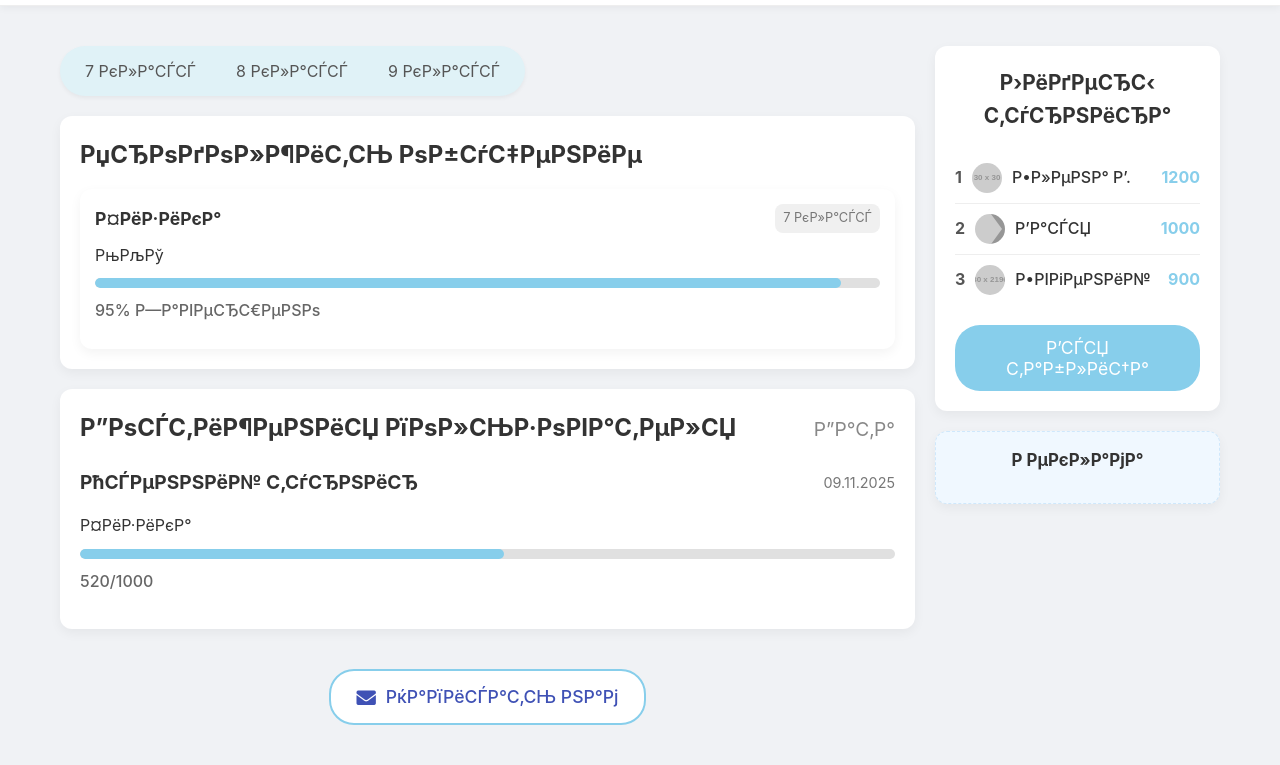
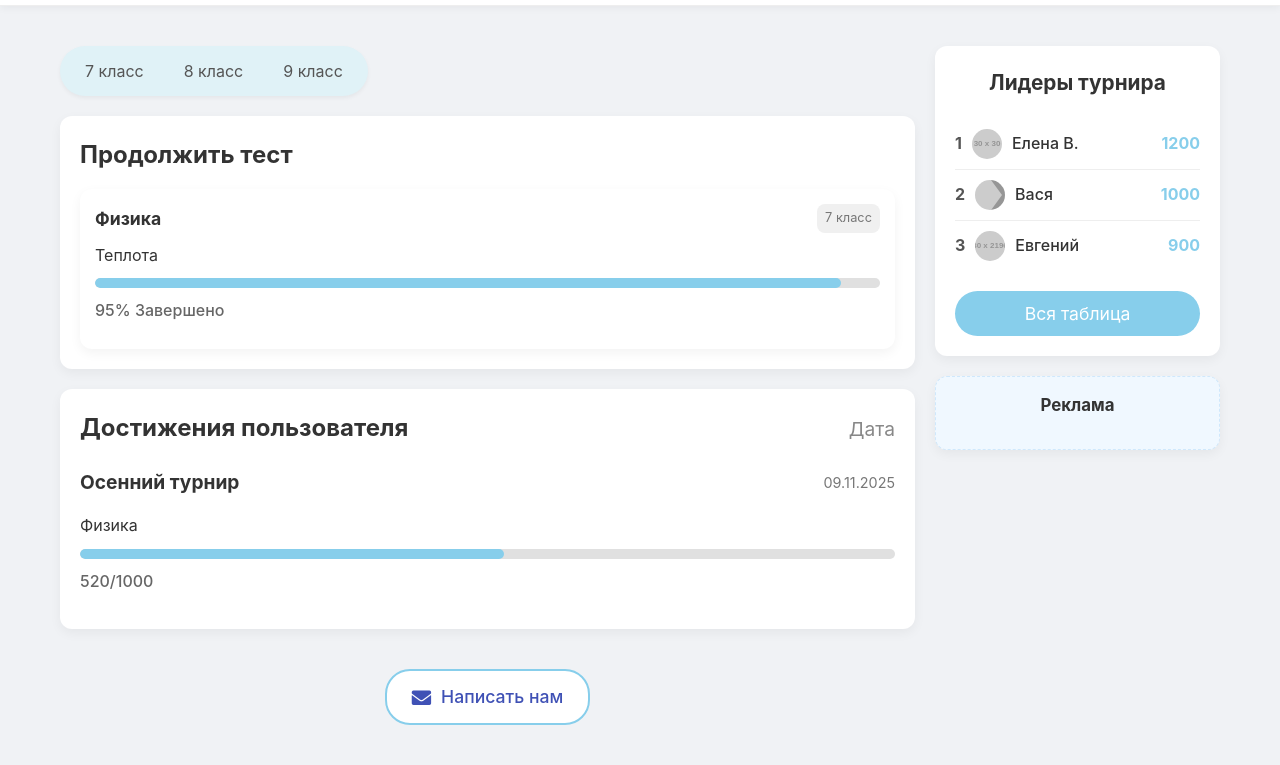
Before and after one commit to Mix596/Scool, a website: page index.html in a window 1280 px wide. Shown: the part 65-830 px from the top of the page. Drawn offline with Linux system fonts and the light colour scheme; no server answers; placeholder pictures from the web are drawn by us.

Commit message:
Update index.html

```diff
--- a/index.html
+++ b/index.html
@@ -3,7 +3,7 @@
 <head>
     <meta charset="UTF-8">
     <meta name="viewport" content="width=device-width, initial-scale=1.0">
-    <title>SCool - Р›РёС‡РЅС‹Р№ РєР°Р±РёРЅРµС‚</title>
+    <title>SCool - Личный кабинет</title>
     <link rel="stylesheet" href="https://cdnjs.cloudflare.com/ajax/libs/font-awesome/5.15.4/css/all.min.css">
     <link rel="stylesheet" href="style.css">
 </head>
@@ -14,17 +14,17 @@
         </div>
         <div class="search-bar">
             <i class="fas fa-search"></i>
-            <input type="text" placeholder="Р§С‚Рѕ С‚С‹ С…РѕС‡РµС€СЊ РІС‹СѓС‡РёС‚СЊ СЃРµРіРѕРґРЅСЏ?" id="search-input">
+            <input type="text" placeholder="Что ты хочешь выучить сегодня?" id="search-input">
             <div class="search-results" id="search-results">
-                <!-- Р РµР·СѓР»СЊС‚Р°С‚С‹ РїРѕРёСЃРєР° Р±СѓРґСѓС‚ РґРѕР±Р°РІР»СЏС‚СЊСЃСЏ СЃСЋРґР° -->
+                <!-- Результаты поиска будут добавляться сюда -->
             </div>
         </div>
         <div class="header-icons">
-            <!-- РљРѕРЅС‚РµР№РЅРµСЂ РґР»СЏ РїРµСЂРµРєР»СЋС‡Р°С‚РµР»СЏ С‚РµРјС‹ СЃ РЅР°РґРїРёСЃСЏРјРё -->
+            <!-- Контейнер для переключателя темы с надписями -->
             <div class="theme-container">
-                <span class="theme-label light">РЎРІРµС‚Р»Р°СЏ</span>
+                <span class="theme-label light">Светлая</span>
 
-                <!-- РџРµСЂРµРєР»СЋС‡Р°С‚РµР»СЊ С‚РµРјС‹ -->
+                <!-- Переключатель темы -->
                 <label class="theme-switch">
                     <input type="checkbox" id="theme-toggle">
                     <span class="theme-slider"></span>
@@ -32,117 +32,114 @@
                     <i class="fas fa-sun theme-icon sun"></i>
                 </label>
 
-                <span class="theme-label dark">РўС‘РјРЅР°СЏ</span>
+                <span class="theme-label dark">Тёмная</span>
             </div>
 
-            <i class="fas fa-bell" id="notification-icon"></i>
-            <i class="fas fa-user-circle" id="profile-icon"></i>
+            <i class="fas fa-bell" id="notification-btn"></i>
+            <i class="fas fa-user-circle" id="profile-btn"></i>
         </div>
     </header>
 
     <main class="main-content">
         <div class="left-section">
             <div class="class-selection">
-                <button class="class-btn" data-class="7">7 РєР»Р°СЃСЃ</button>
-                <button class="class-btn" data-class="8">8 РєР»Р°СЃСЃ</button>
-                <button class="class-btn" data-class="9">9 РєР»Р°СЃСЃ</button>
+                <button class="class-btn" data-class="7">7 класс</button>
+                <button class="class-btn" data-class="8">8 класс</button>
+                <button class="class-btn" data-class="9">9 класс</button>
             </div>
 
-            <!-- РњР°РєРµС‚ Desktop - 9 - РґР»СЏ 7 РєР»Р°СЃСЃР° -->
+            <!-- Макет Desktop - 9 - для 7 класса -->
             <div id="desktop9-layout" class="desktop9-section">
                 <div class="desktop-header">
                     <button class="desktop-home-link" id="home-from-desktop9">
-                        <i class="fas fa-home"></i> РќР° РіР»Р°РІРЅСѓСЋ
+                        <i class="fas fa-home"></i> На главную
                     </button>
                 </div>
 
-                <!-- РљР°СЂС‚РѕС‡РєР° С„РёР·РёРєРё Р‘Р•Р— РїСЂРѕРіСЂРµСЃСЃР° -->
-                <div class="subject-card" data-search="Р¤РёР·РёРєР° РЅР°СѓРєР°">
-                    <h3>Р¤РёР·РёРєР°</h3>
-                    <!-- РџСЂРѕРіСЂРµСЃСЃ-Р±Р°СЂ Рё РїСЂРѕС†РµРЅС‚С‹ РЈР‘Р РђРќР« -->
+                <!-- Карточка физики БЕЗ прогресса -->
+                <div class="subject-card" data-search="Физика наука">
+                    <h3>Физика</h3>
                 </div>
 
                 <div class="desktop-contact-us">
-                    <a href="mailto:support@scool.ru" class="desktop-contact-btn" title="РќР°Р¶РјРё РЅР° РјРµРЅСЏ" target="_blank">
-                        <i class="fas fa-envelope"></i> РќР°РїРёСЃР°С‚СЊ РЅР°Рј
+                    <a href="mailto:support@scool.ru" class="desktop-contact-btn" title="Нажми на меня" target="_blank">
+                        <i class="fas fa-envelope"></i> Написать нам
                     </a>
                 </div>
             </div>
 
-            <!-- РњР°РєРµС‚ Desktop - 10 - РґР»СЏ 8 РєР»Р°СЃСЃР° -->
+            <!-- Макет Desktop - 10 - для 8 класса -->
             <div id="desktop10-layout" class="desktop10-section">
                 <div class="desktop-header">
                     <button class="desktop-home-link" id="home-from-desktop10">
-                        <i class="fas fa-home"></i> РќР° РіР»Р°РІРЅСѓСЋ
+                        <i class="fas fa-home"></i> На главную
                     </button>
                 </div>
 
-                <!-- РљР°СЂС‚РѕС‡РєР° С„РёР·РёРєРё Р‘Р•Р— РїСЂРѕРіСЂРµСЃСЃР° -->
-                <div class="subject-card" data-search="Р¤РёР·РёРєР° РЅР°СѓРєР°">
-                    <h3>Р¤РёР·РёРєР°</h3>
-                    <!-- РџСЂРѕРіСЂРµСЃСЃ-Р±Р°СЂ Рё РїСЂРѕС†РµРЅС‚С‹ РЈР‘Р РђРќР« -->
+                <!-- Карточка физики БЕЗ прогресса -->
+                <div class="subject-card" data-search="Физика наука">
+                    <h3>Физика</h3>
                 </div>
 
                 <div class="desktop-contact-us">
-                    <a href="mailto:support@scool.ru" class="desktop-contact-btn" title="РќР°Р¶РјРё РЅР° РјРµРЅСЏ" target="_blank">
-                        <i class="fas fa-envelope"></i> РќР°РїРёСЃР°С‚СЊ РЅР°Рј
+                    <a href="mailto:support@scool.ru" class="desktop-contact-btn" title="Нажми на меня" target="_blank">
+                        <i class="fas fa-envelope"></i> Написать нам
                     </a>
                 </div>
             </div>
 
-            <!-- РњР°РєРµС‚ Desktop - 11 - РґР»СЏ 9 РєР»Р°СЃСЃР° -->
+            <!-- Макет Desktop - 11 - для 9 класса -->
             <div id="desktop11-layout" class="desktop11-section">
                 <div class="desktop-header">
                     <button class="desktop-home-link" id="home-from-desktop11">
-                        <i class="fas fa-home"></i> РќР° РіР»Р°РІРЅСѓСЋ
+                        <i class="fas fa-home"></i> На главную
                     </button>
                 </div>
 
-                <!-- РљР°СЂС‚РѕС‡РєР° С„РёР·РёРєРё Р‘Р•Р— РїСЂРѕРіСЂРµСЃСЃР° -->
-                <div class="subject-card" data-search="Р¤РёР·РёРєР° РЅР°СѓРєР° 9 РєР»Р°СЃСЃ">
-                    <h3>Р¤РёР·РёРєР°</h3>
-                    <!-- РџСЂРѕРіСЂРµСЃСЃ-Р±Р°СЂ Рё РїСЂРѕС†РµРЅС‚С‹ РЈР‘Р РђРќР« -->
+                <!-- Карточка физики БЕЗ прогресса -->
+                <div class="subject-card" data-search="Физика наука 9 класс">
+                    <h3>Физика</h3>
                 </div>
 
                 <div class="desktop-contact-us">
-                    <a href="mailto:support@scool.ru" class="desktop-contact-btn" title="РќР°Р¶РјРё РЅР° РјРµРЅСЏ" target="_blank">
-                        <i class="fas fa-envelope"></i> РќР°РїРёСЃР°С‚СЊ РЅР°Рј
+                    <a href="mailto:support@scool.ru" class="desktop-contact-btn" title="Нажми на меня" target="_blank">
+                        <i class="fas fa-envelope"></i> Написать нам
                     </a>
                 </div>
             </div>
 
-            <!-- РЎС‚Р°РЅРґР°СЂС‚РЅС‹Р№ РјР°РєРµС‚ (РїРѕ СѓРјРѕР»С‡Р°РЅРёСЋ) -->
+            <!-- Стандартный макет (по умолчанию) -->
             <div id="standard-layout" class="standard-section">
-                <!-- РџСЂРѕРґРѕР»Р¶РёС‚СЊ РѕР±СѓС‡РµРЅРёРµ - РўРћР›Р¬РљРћ РІ СЃС‚Р°РЅРґР°СЂС‚РЅРѕРј РјР°РєРµС‚Рµ -->
-                <section class="section-block" data-search="РџСЂРѕРґРѕР»Р¶РёС‚СЊ РѕР±СѓС‡РµРЅРёРµ С„РёР·РёРєР°">
-                    <h2>РџСЂРѕРґРѕР»Р¶РёС‚СЊ РѕР±СѓС‡РµРЅРёРµ</h2>
+                <!-- Продолжить обучение - ТОЛЬКО в стандартном макете -->
+                <section class="section-block" data-search="Продолжить обучение физика">
+                    <h2>Продолжить тест</h2>
                     <div class="learning-cards">
-                        <div class="card learning-card" data-search="Р¤РёР·РёРєР° 7 РєР»Р°СЃСЃ РњРљРў РјРѕР»РµРєСѓР»СЏСЂРЅРѕ РєРёРЅРµС‚РёС‡РµСЃРєР°СЏ С‚РµРѕСЂРёСЏ">
+                        <div class="card learning-card" data-search="Физика 7 класс МКТ молекулярно кинетическая теория">
                             <div class="card-header">
-                                <h3>Р¤РёР·РёРєР°</h3>
-                                <span>7 РєР»Р°СЃСЃ</span>
+                                <h3>Физика</h3>
+                                <span>7 класс</span>
                             </div>
-                            <p>РњРљРў</p>
+                            <p>Теплота</p>
                             <div class="progress-container">
                                 <div class="progress-fill" style="width: 95%;"></div>
                             </div>
-                            <p class="progress-text">95% Р—Р°РІРµСЂС€РµРЅРѕ</p>
+                            <p class="progress-text">95% Завершено</p>
                         </div>
                     </div>
                 </section>
 
-                <!-- Р”РѕСЃС‚РёР¶РµРЅРёСЏ РїРѕР»СЊР·РѕРІР°С‚РµР»СЏ - РўРћР›Р¬РљРћ РІ СЃС‚Р°РЅРґР°СЂС‚РЅРѕРј РјР°РєРµС‚Рµ -->
-                <section class="section-block" data-search="Р”РѕСЃС‚РёР¶РµРЅРёСЏ СѓСЃРїРµС…Рё С‚СѓСЂРЅРёСЂ СЂРµР·СѓР»СЊС‚Р°С‚С‹">
-                    <h2 class="section-title-with-date">Р”РѕСЃС‚РёР¶РµРЅРёСЏ РїРѕР»СЊР·РѕРІР°С‚РµР»СЏ <span class="date">Р”Р°С‚Р°</span></h2>
+                <!-- Достижения пользователя - ТОЛЬКО в стандартном макете -->
+                <section class="section-block" data-search="Достижения успехи турнир результаты">
+                    <h2 class="section-title-with-date">Достижения пользователя <span class="date">Дата</span></h2>
                     <div class="achievements-list">
-                        <div class="achievement-item" data-search="РћСЃРµРЅРЅРёР№ С‚СѓСЂРЅРёСЂ С„РёР·РёРєР°">
+                        <div class="achievement-item" data-search="Осенний турнир физика">
                             <div class="achievement-info">
-                                <h3>РћСЃРµРЅРЅРёР№ С‚СѓСЂРЅРёСЂ</h3>
+                                <h3>Осенний турнир</h3>
                                 <span class="date-value">09.11.2025</span>
                             </div>
                         </div>
                         <div class="achievement-item">
-                            <p>Р¤РёР·РёРєР°</p>
+                            <p>Физика</p>
                             <div class="progress-container">
                                 <div class="progress-fill" style="width: 52%;"></div>
                             </div>
@@ -151,43 +148,43 @@
                     </div>
                 </section>
 
-                <!-- РљРЅРѕРїРєР° "РќР°РїРёСЃР°С‚СЊ РЅР°Рј" РІ СЃС‚Р°РЅРґР°СЂС‚РЅРѕРј РјР°РєРµС‚Рµ -->
-                <div class="standard-contact-us" data-search="РќР°РїРёСЃР°С‚СЊ РЅР°Рј РїРѕРґРґРµСЂР¶РєР° РїРѕРјРѕС‰СЊ РѕР±СЂР°С‚РЅР°СЏ СЃРІСЏР·СЊ">
-                    <a href="mailto:support@scool.ru" class="standard-contact-btn" title="РќР°Р¶РјРё РЅР° РјРµРЅСЏ" target="_blank">
-                        <i class="fas fa-envelope"></i> РќР°РїРёСЃР°С‚СЊ РЅР°Рј
+                <!-- Кнопка "Написать нам" в стандартном макете -->
+                <div class="standard-contact-us" data-search="Написать нам поддержка помощь обратная связь">
+                    <a href="mailto:support@scool.ru" class="standard-contact-btn" title="Нажми на меня" target="_blank">
+                        <i class="fas fa-envelope"></i> Написать нам
                     </a>
                 </div>
             </div>
         </div>
 
         <aside class="right-sidebar">
-            <div class="card leaderboard" data-search="Р›РёРґРµСЂС‹ С‚СѓСЂРЅРёСЂ СЂРµР№С‚РёРЅРі С‚Р°Р±Р»РёС†Р° Р±Р°Р»Р»С‹">
-                <h3>Р›РёРґРµСЂС‹ С‚СѓСЂРЅРёСЂР°</h3>
+            <div class="card leaderboard" data-search="Лидеры турнир рейтинг таблица баллы">
+                <h3>Лидеры турнира</h3>
                 <ul class="leader-list">
-                    <li class="leader-item" data-search="Р•Р»РµРЅР° Р’. Р»РёРґРµСЂ РїРµСЂРІС‹Р№ РјРµСЃС‚Рѕ 1200">
+                    <li class="leader-item" data-search="Елена В. лидер первый место 1200">
                         <span class="rank">1</span>
                         <div class="avatar" style="background-image: url('https://via.placeholder.com/30/ff5722/ffffff?text=E');"></div>
-                        <span class="name">Р•Р»РµРЅР° Р’.</span>
+                        <span class="name">Елена В.</span>
                         <span class="score">1200</span>
                     </li>
-                    <li class="leader-item" data-search="Р’Р°СЃСЏ РІС‚РѕСЂРѕРµ РјРµСЃС‚Рѕ 1000">
+                    <li class="leader-item" data-search="Вася второе место 1000">
                         <span class="rank">2</span>
                         <div class="avatar" style="background-image: url('https://via.placeholder.com/30/4caf50/ffffff?text=B');"></div>
-                        <span class="name">Р’Р°СЃСЏ</span>
+                        <span class="name">Вася</span>
                         <span class="score">1000</span>
                     </li>
-                    <li class="leader-item" data-search="Р•РІРіРµРЅРёР№ С‚СЂРµС‚СЊРµ РјРµСЃС‚Рѕ 900">
+                    <li class="leader-item" data-search="Евгений третье место 900">
                         <span class="rank">3</span>
                         <div class="avatar" style="background-image: url('https://via.placeholder.com/30/2196f3/ffffff?text=E');"></div>
-                        <span class="name">Р•РІРіРµРЅРёР№</span>
+                        <span class="name">Евгений</span>
                         <span class="score">900</span>
                     </li>
                 </ul>
-                <button class="btn btn-full" id="full-table-btn">Р’СЃСЏ С‚Р°Р±Р»РёС†Р°</button>
+                <button class="btn btn-full" id="full-table-btn">Вся таблица</button>
             </div>
 
-            <div class="card advertisement" data-search="Р РµРєР»Р°РјР° РѕР±СЉСЏРІР»РµРЅРёРµ">
-                <h3>Р РµРєР»Р°РјР°</h3>
+            <div class="card advertisement" data-search="Реклама объявление">
+                <h3>Реклама</h3>
             </div>
         </aside>
     </main>
```
